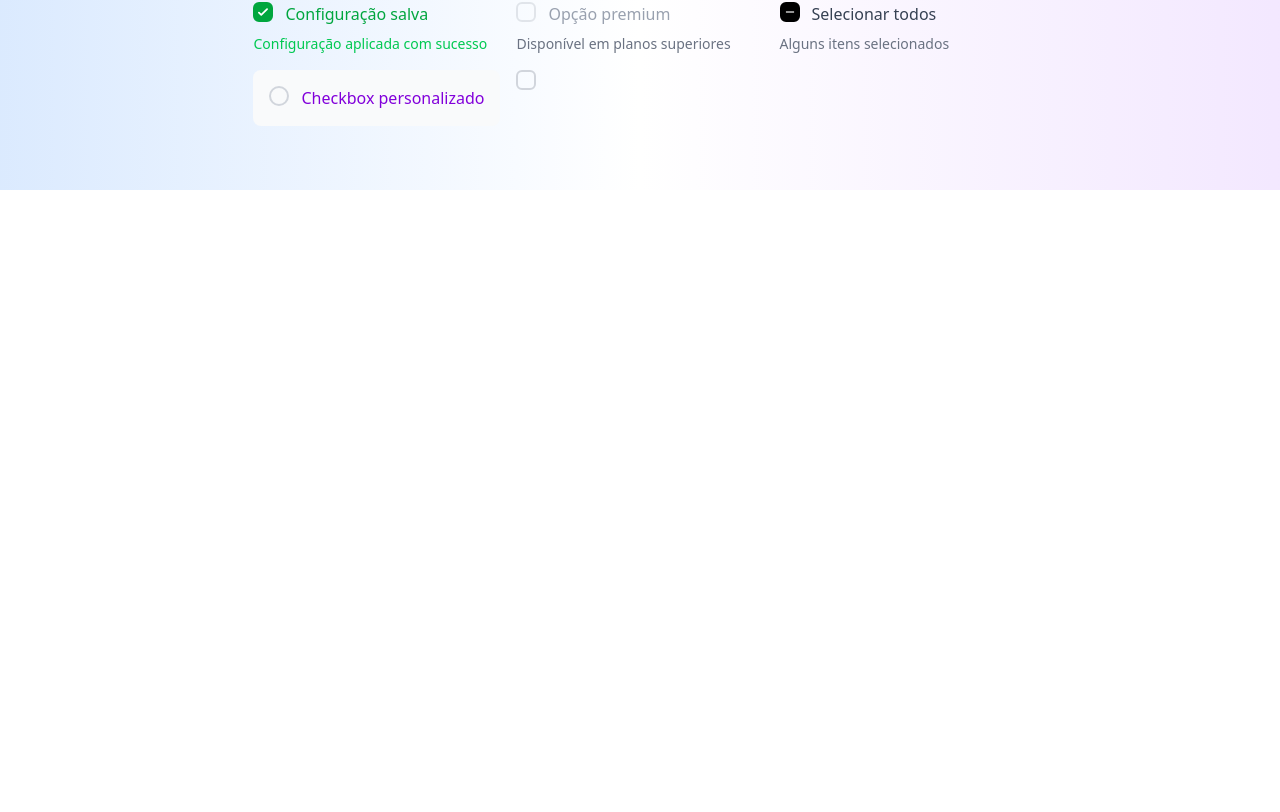
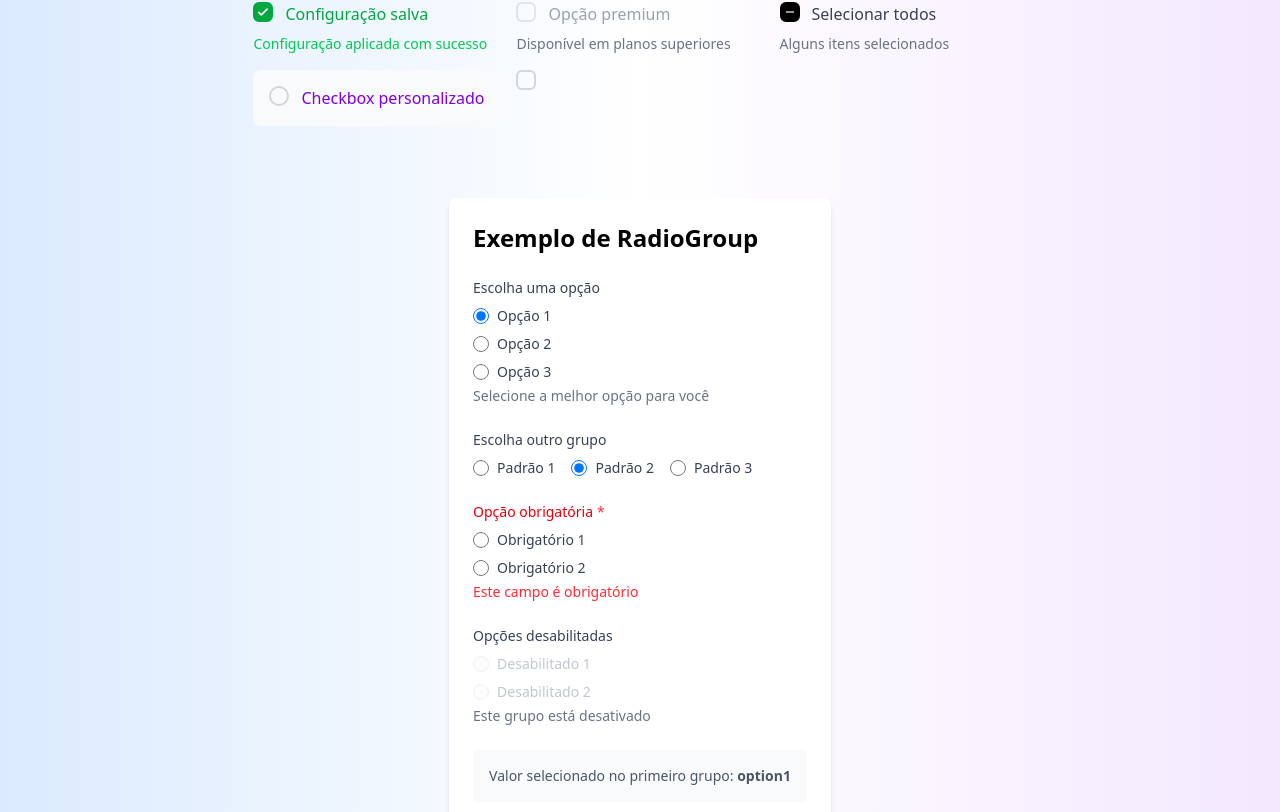
Before and after one commit to brenodev2007/UiKit, a React (Vite) app in the folder ui-kit/: page / in a window 1280 px wide. Shown: the part 1988-2800 px from the top of the page. Before the commit the page ends 2178 px from the top, so only its background shows below. Built offline with nearby package versions, Linux system fonts and the light colour scheme.

Commit message:
Criando RadioGroup

```diff
--- a/ui-kit/index.html
+++ b/ui-kit/index.html
@@ -2,7 +2,7 @@
 <html lang="en">
   <head>
     <meta charset="UTF-8" />
-    <link rel="icon" type="image/svg+xml" href="/designer-de-web.svg" />
+    <link rel="icon" type="image/svg+xml" href="/graphic-designer.png" />
     <meta name="viewport" content="width=device-width, initial-scale=1.0" />
 
     <title>UI Kit</title>
--- a/ui-kit/src/App.tsx
+++ b/ui-kit/src/App.tsx
@@ -5,6 +5,8 @@ import Checkbox from "./components/input/CheckBox";
 import Textarea from "./components/input/Textarea";
 import TextField from "./components/input/TextField";
 import React from "react";
+import { RadioGroup } from "./components/input/RadioGroup";
+import { Radio } from "./components/input/Radio";
 import { useState } from "react";
 import {
   FaArrowRight,
@@ -31,6 +33,7 @@ export default function App() {
     sms: false,
     push: false,
   });
+  const [selectedValue, setSelectedValue] = React.useState("option1");
 
   const handleOptionChange = (option: string, isChecked: boolean) => {
     setOptions((prev) => ({ ...prev, [option]: isChecked }));
@@ -299,6 +302,65 @@ export default function App() {
           onChange={(isChecked) => setChecked(isChecked)}
         />
       </div>
+
+      <div className="max-w-md mx-auto bg-white p-6 rounded-lg shadow-md">
+        <h1 className="text-2xl font-bold mb-6">Exemplo de RadioGroup</h1>
+
+        {/* RadioGroup controlado */}
+        <RadioGroup
+          label="Escolha uma opção"
+          value={selectedValue}
+          onChange={setSelectedValue}
+          helperText="Selecione a melhor opção para você"
+          className="mb-6"
+        >
+          <Radio value="option1">Opção 1</Radio>
+          <Radio value="option2">Opção 2</Radio>
+          <Radio value="option3">Opção 3</Radio>
+        </RadioGroup>
+
+        {/* RadioGroup não controlado com defaultValue */}
+        <RadioGroup
+          label="Escolha outro grupo"
+          defaultValue="default2"
+          onChange={(value) => console.log("Selecionado:", value)}
+          orientation="horizontal"
+          className="mb-6"
+        >
+          <Radio value="default1">Padrão 1</Radio>
+          <Radio value="default2">Padrão 2</Radio>
+          <Radio value="default3">Padrão 3</Radio>
+        </RadioGroup>
+
+        {/* RadioGroup com erro */}
+        <RadioGroup
+          label="Opção obrigatória"
+          error="Este campo é obrigatório"
+          required
+          className="mb-6"
+        >
+          <Radio value="required1">Obrigatório 1</Radio>
+          <Radio value="required2">Obrigatório 2</Radio>
+        </RadioGroup>
+
+        {/* RadioGroup desabilitado */}
+        <RadioGroup
+          label="Opções desabilitadas"
+          disabled
+          helperText="Este grupo está desativado"
+        >
+          <Radio value="disabled1">Desabilitado 1</Radio>
+          <Radio value="disabled2">Desabilitado 2</Radio>
+        </RadioGroup>
+
+        {/* Estado atual selecionado */}
+        <div className="mt-6 p-4 bg-gray-50 rounded">
+          <p className="text-sm text-gray-600">
+            Valor selecionado no primeiro grupo:{" "}
+            <strong>{selectedValue}</strong>
+          </p>
+        </div>
+      </div>
     </div>
   );
 }
--- /dev/null
+++ b/ui-kit/src/components/input/Radio.tsx
@@ -0,0 +1,69 @@
+import React from "react";
+
+export interface RadioProps {
+  value: string;
+  disabled?: boolean;
+  children: React.ReactNode;
+  name?: string;
+  checked?: boolean;
+  onChange?: (value: string) => void;
+  className?: string;
+}
+
+export function Radio({
+  value,
+  disabled = false,
+  children,
+  name,
+  checked,
+  onChange,
+  className = "",
+}: RadioProps) {
+  const handleChange = () => {
+    if (!disabled && onChange) {
+      onChange(value);
+    }
+  };
+
+  return (
+    <label
+      className={`
+        flex items-center cursor-pointer
+        ${disabled ? "cursor-not-allowed opacity-60" : "cursor-pointer"}
+        ${className}
+      `}
+    >
+      <input
+        type="radio"
+        value={value}
+        name={name}
+        checked={checked}
+        onChange={handleChange}
+        disabled={disabled}
+        className="
+          h-4 w-4
+          text-blue-600
+          focus:ring-blue-500
+          border-gray-300
+          rounded
+          focus:outline-none
+          focus:ring-2
+          focus:ring-offset-2
+          transition-colors
+          disabled:cursor-not-allowed
+          disabled:opacity-50
+        "
+      />
+      <span
+        className={`
+          ml-2
+          text-sm
+          font-medium
+          ${disabled ? "text-gray-400" : "text-gray-700"}
+        `}
+      >
+        {children}
+      </span>
+    </label>
+  );
+}
--- /dev/null
+++ b/ui-kit/src/components/input/RadioGroup.tsx
@@ -0,0 +1,103 @@
+import React from "react";
+
+interface RadioGroupProps {
+  children: React.ReactNode;
+  value?: string;
+  defaultValue?: string;
+  onChange?: (value: string) => void;
+  name?: string;
+  label?: string;
+  error?: string;
+  helperText?: string;
+  required?: boolean;
+  disabled?: boolean;
+  className?: string;
+  orientation?: "vertical" | "horizontal";
+}
+
+// Interface para as props esperadas dos filhos Radio
+interface RadioOptionProps {
+  value: string;
+  disabled?: boolean;
+  children?: React.ReactNode;
+  name?: string;
+  checked?: boolean;
+  onChange?: (value: string) => void;
+}
+
+export function RadioGroup({
+  children,
+  value,
+  defaultValue,
+  onChange,
+  name,
+  label,
+  error,
+  helperText,
+  required = false,
+  disabled = false,
+  className = "",
+  orientation = "vertical",
+}: RadioGroupProps) {
+  const [internalValue, setInternalValue] = React.useState(defaultValue || "");
+  const isControlled = value !== undefined;
+  const actualValue = isControlled ? value : internalValue;
+  const groupName = name || `radio-group-${React.useId()}`;
+
+  const handleChange = (newValue: string) => {
+    if (!isControlled) {
+      setInternalValue(newValue);
+    }
+    if (onChange) {
+      onChange(newValue);
+    }
+  };
+
+  const childrenWithProps = React.Children.map(children, (child) => {
+    if (React.isValidElement<RadioOptionProps>(child)) {
+      return React.cloneElement(child, {
+        name: groupName,
+        checked: child.props.value === actualValue,
+        onChange: (val: string) => handleChange(val),
+        disabled: disabled || child.props.disabled,
+      });
+    }
+    return child;
+  });
+
+  return (
+    <div className={className}>
+      {label && (
+        <legend
+          className={`
+          block text-sm font-medium mb-2
+          ${error ? "text-red-600" : "text-gray-700"}
+          ${disabled ? "text-gray-400" : ""}
+        `}
+        >
+          {label}
+          {required && <span className="text-red-500 ml-1">*</span>}
+        </legend>
+      )}
+
+      <div
+        className={`
+        ${orientation === "horizontal" ? "flex flex-wrap gap-4" : "space-y-2"}
+      `}
+      >
+        {childrenWithProps}
+      </div>
+
+      {(error || helperText) && (
+        <p
+          className={`
+          text-sm mt-1
+          ${error ? "text-red-500" : "text-gray-500"}
+        `}
+        >
+          {error || helperText}
+        </p>
+      )}
+    </div>
+  );
+}
```
Also changed, not shown: ui-kit/public/designer-de-web.svg (deleted), ui-kit/public/graphic-designer.png (added), ui-kit/src/components/input/RadioButton.tsx (deleted).
